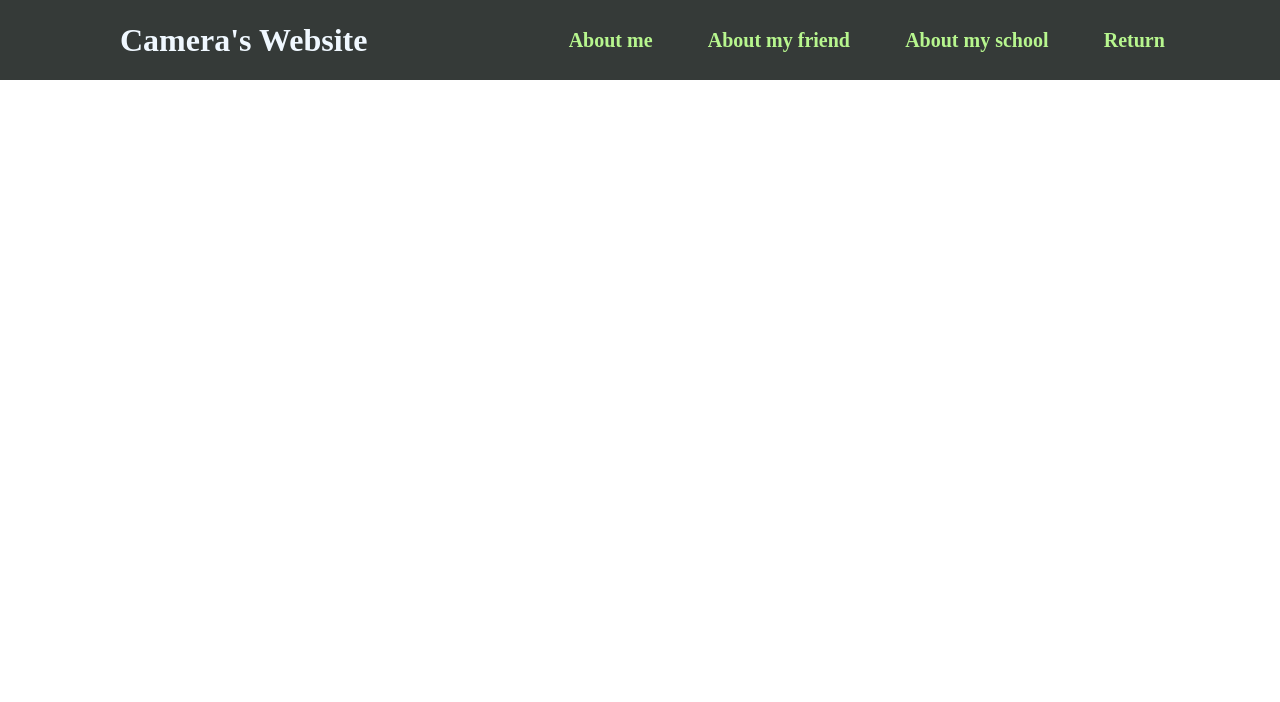
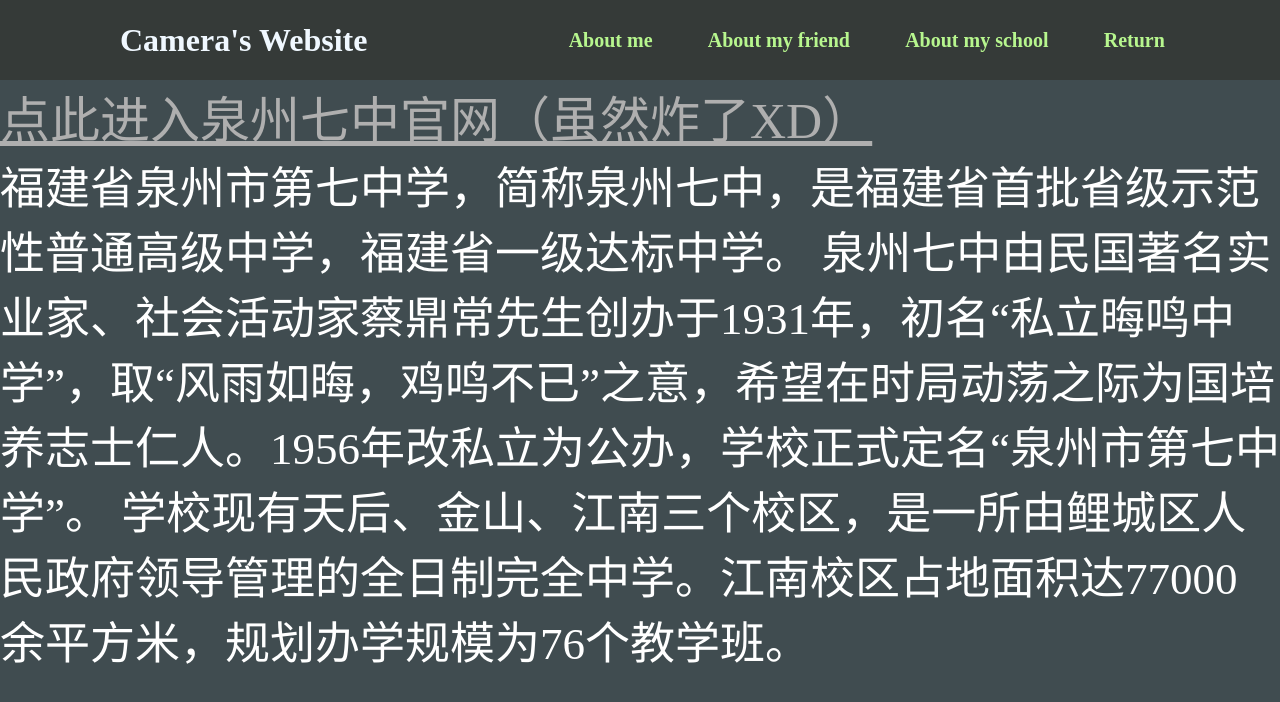
Before and after one commit to ZZZcamera111/ZXJ, a plain HTML site: page School.html in a window 1280 px wide. Shown: the top 702 px of the page. Drawn offline with Linux system fonts and the light colour scheme.

Commit message:
Add files via upload

```diff
--- a/School.html
+++ b/School.html
@@ -16,5 +16,13 @@
             <li><a href="index.html"><strong>Return</strong></a></li>
         </ul>
     </header>
+    <main>
+        <section class="qzqz">
+            <a href="http://www.qzqz.cn">点此进入泉州七中官网（虽然炸了XD）</a>
+            <p>福建省泉州市第七中学，简称泉州七中，是福建省首批省级示范性普通高级中学，福建省一级达标中学。
+                泉州七中由民国著名实业家、社会活动家蔡鼎常先生创办于1931年，初名“私立晦鸣中学”，取“风雨如晦，鸡鸣不已”之意，希望在时局动荡之际为国培养志士仁人。1956年改私立为公办，学校正式定名“泉州市第七中学”。
+                学校现有天后、金山、江南三个校区，是一所由鲤城区人民政府领导管理的全日制完全中学。江南校区占地面积达77000余平方米，规划办学规模为76个教学班。</p>
+        </section>
+    </main>
 </body>
 </html>
--- a/style.css
+++ b/style.css
@@ -245,6 +245,18 @@ main{
         background-size: cover;
         height:75vh;
     }
+    .qzqz {
+        background-color: rgb(64, 76, 80);
+        height: 180vh;
+        a {
+            color: #afafaf;
+            font-size: 50px;
+        }
+        p {
+            color: rgb(255, 255, 255);
+            font-size: 45px;
+        }
+    }
     background-color:rgb(86, 89, 87);
     h2{
         color: rgb(174, 174, 245);
```
